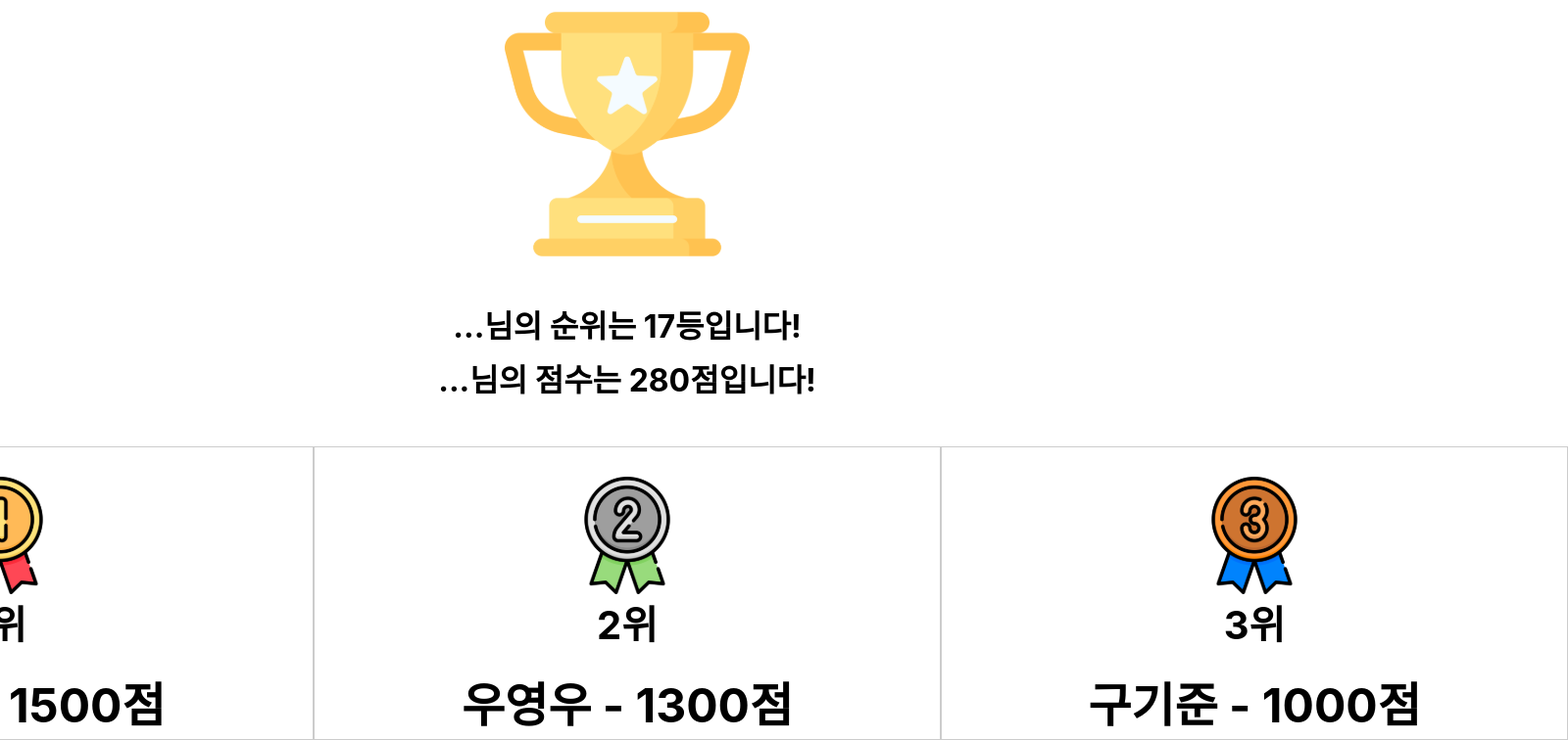
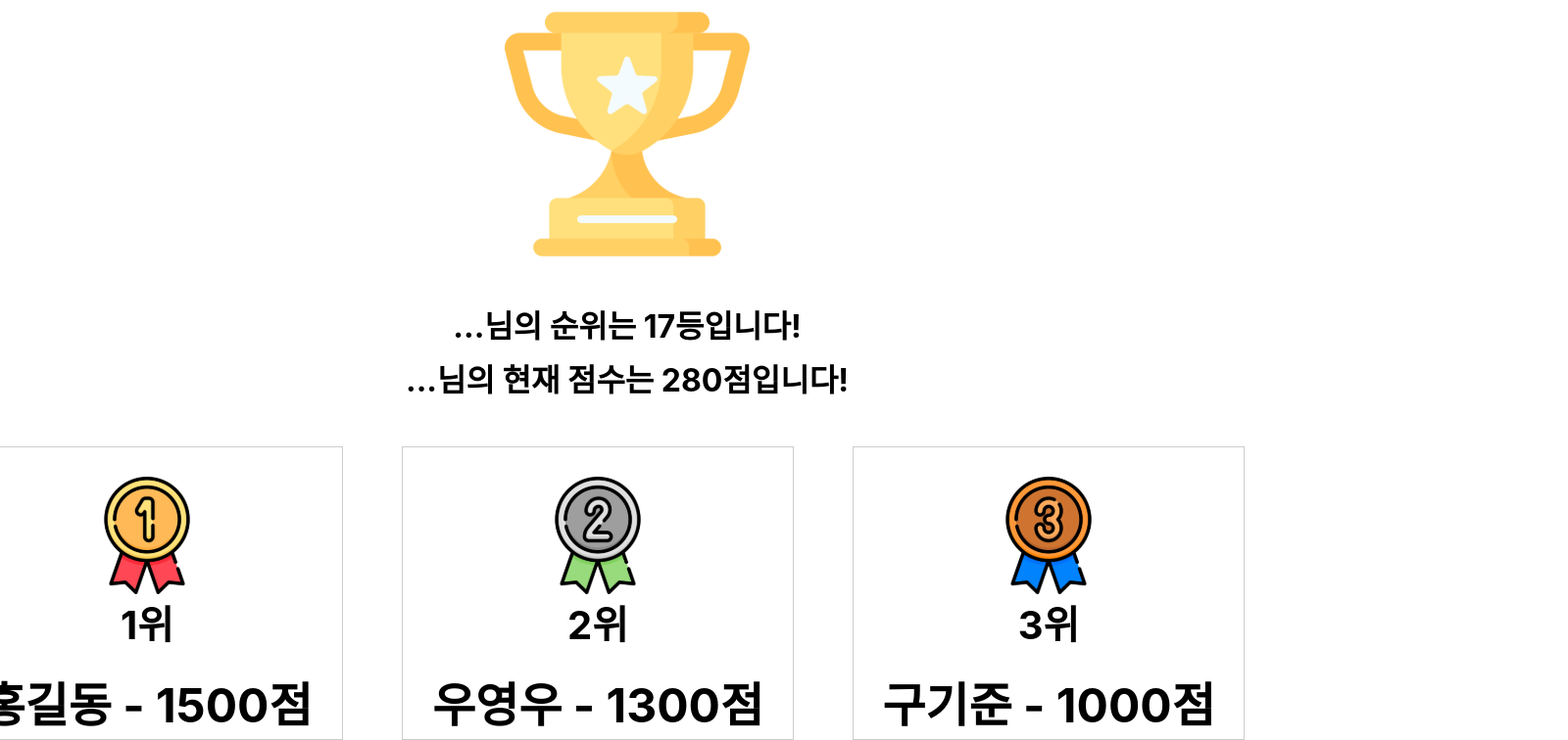
Before and after one commit to DSM-2023-hackathon-7team/7team-FrontEnd, a React (Create React App) app: page /rank in a window 1280 px wide. Shown: the part 168-924 px from the top of the page at 98% size, 1600 px wide, since content can reach past the window. Built offline with nearby package versions, Linux system fonts and the light colour scheme.

Commit message:
code 수정

```diff
--- a/src/pages/main.js
+++ b/src/pages/main.js
@@ -1,29 +1,37 @@
 import React from "react";
 import styled from "styled-components";
 import Header from "../components/common/Header";
+import { Link } from "react-router-dom";
 
 function Main() {
   return (
     <Body>
-            <Header/>
+      <Header />
       <Container>
-                <Text>안전 사고 정보,<br/><Green>여기서</Green> 확인하세요</Text>
-                <img src="/images/Person.svg"/>
+        <Text>
+          안전 사고 정보,
+          <br />
+          <Green>여기서</Green> 확인하세요
+        </Text>
+        <img src="/images/Person.svg" alt="introduce" />
       </Container>
       <Container2>
         <Text2>
           <Green>안전 뉴스 기사</Green>들도 확인해보세요
-                    <br/><a href=""><Btn>확인하기</Btn></a>
+          <br />
+          <Link to="">
+            <Btn>확인하기</Btn>
+          </Link>
         </Text2>
-                <img src="/images/magazine.svg"/>
+        <img src="/images/magazine.svg" alt="introduce" />
       </Container2>
     </Body>
-    )
+  );
 }
 
 export default Main;
 
-const Body = styled.div`
+const Body = styled.body`
   overflow-x: hidden;
 `;
 
@@ -34,8 +42,8 @@ font-family: Inter;
   font-style: normal;
   font-weight: 600;
   line-height: 70px;
-margin-top:300px;
-margin-left:310px;
+  margin-top: 300px;
+  margin-left: 310px;
 `;
 
 const Text2 = styled.div`
@@ -45,27 +53,27 @@ font-family: Inter;
   font-style: normal;
   font-weight: 600;
   line-height: 32px;
-margin-top:400px;
-margin-right:183px;
-text-align:center;
+  margin-top: 400px;
+  margin-right: 183px;
+  text-align: center;
 `;
 
 const Container = styled.div`
-height:1000px;
-display:flex;
-justify-content:space-between;
+  height: 1000px;
+  display: flex;
+  justify-content: space-between;
 `;
 
 const Container2 = styled.div`
-height:1000px;
-display:flex;
-flex-direction:row-reverse;
-justify-content:space-between;
-margin-bottom:60px;
+  height: 1000px;
+  display: flex;
+  flex-direction: row-reverse;
+  justify-content: space-between;
+  margin-bottom: 60px;
 `;
 
 const Green = styled.span`
-color:#5AFF9C;
+  color: #5aff9c;
 `;
 
 const Btn = styled.button`
@@ -76,7 +84,7 @@ align-items: center;
   cursor: pointer;
   border-radius: 10px;
   background: #5aff9c;
-color: #FFF;
+  color: #fff;
   font-size: 30px;
   font-family: Noto Sans;
   font-style: normal;
--- a/src/pages/quiz.js
+++ b/src/pages/quiz.js
@@ -1,6 +1,7 @@
 import React from "react";
 import { styled } from "styled-components";
 import Header from "../components/common/Header";
+import { Link } from "react-router-dom";
 
 const Quiz = () => {
   return (
@@ -11,7 +12,7 @@ const Quiz = () => {
       <QuizBtn>퀴즈 도전하기</QuizBtn>
       <LinkDiv>
         <LinkSpanGray>순위가 궁금하세요?</LinkSpanGray>
-        <LinkSpanBlack href="">&nbsp;순위 확인</LinkSpanBlack>
+        <LinkSpanBlack to="/rank">&nbsp;순위 확인</LinkSpanBlack>
       </LinkDiv>
     </Body>
   );
@@ -73,7 +74,7 @@ const LinkSpanGray = styled.span`
   line-height: 32px;
 `;
 
-const LinkSpanBlack = styled.a`
+const LinkSpanBlack = styled(Link)`
   color: #000000;
   font-size: 24px;
   font-family: Inter;
--- a/src/pages/rank.js
+++ b/src/pages/rank.js
@@ -2,26 +2,56 @@ import React from "react";
 import { styled } from "styled-components";
 import Header from "../components/common/Header";
 
+const Rank = () => {
+  return (
+    <Body>
+      <Header />
+      <Img src="/images/trophy.svg"></Img>
+      <Text1>...님의 순위는 17등입니다!</Text1>
+      <Text2>...님의 현재 점수는 280점입니다!</Text2>
+      <ContainerBox>
+        <Container>
+          <MedalImg src="/images/1medal.svg" />
+          <RankText>1위</RankText>
+          <ScoreText>홍길동 - 1500점</ScoreText>
+        </Container>
+        <Container>
+          <MedalImg src="/images/2medal.svg" />
+          <RankText>2위</RankText>
+          <ScoreText>우영우 - 1300점</ScoreText>
+        </Container>
+        <Container>
+          <MedalImg src="/images/3medal.svg" />
+          <RankText>3위</RankText>
+          <ScoreText>구기준 - 1000점</ScoreText>
+        </Container>
+      </ContainerBox>
+    </Body>
+  );
+};
+
+export default Rank;
+
 const Body = styled.div`
-display:flex;
-flex-direction:column;
-align-items:center;
+  display: flex;
+  flex-direction: column;
+  align-items: center;
 `;
 
 const Img = styled.img`
   width: 250;
   height: 250px;
-margin-top:100px;
+  margin-top: 100px;
 `;
 
 const MedalImg = styled.img`
-width:120px;
-height:120px;
-margin-top:30px;
-`
+  width: 120px;
+  height: 120px;
+  margin-top: 30px;
+`;
 
 const Text1 = styled.div`
-margin-top:46px;
+  margin-top: 46px;
   color: #000;
   font-size: 32px;
   font-family: Inter;
@@ -31,7 +61,7 @@ line-height: normal;
 `;
 
 const Text2 = styled.div`
-margin-top:9px;
+  margin-top: 9px;
   color: #000;
   font-size: 32px;
   font-family: Inter;
@@ -41,17 +71,18 @@ line-height: normal;
 `;
 
 const ContainerBox = styled.div`
-margin-top:47px;
-display:flex;
+  margin-top: 47px;
+  display: flex;
 `;
 
 const Container = styled.div`
-width: 640px;
+  width: 400px;
   height: 300px;
-border: 1px solid rgba(0, 0, 0, 0.20);
-display:flex;
-flex-direction:column;
-align-items:center;
+  border: 1px solid rgba(0, 0, 0, 0.2);
+  display: flex;
+  flex-direction: column;
+  align-items: center;
+  margin-right: 60px;
 `;
 
 const RankText = styled.div`
@@ -70,35 +101,5 @@ font-family: Inter;
   font-style: normal;
   font-weight: 700;
   line-height: normal;
-margin-top:17px;
+  margin-top: 17px;
 `;
-
-function Rank() {
-    return (
-        <Body>
-            <Header/>
-            <Img src="/images/trophy.svg"></Img>
-            <Text1>...님의 순위는 17등입니다!</Text1>
-            <Text2>...님의 점수는 280점입니다!</Text2>
-            <ContainerBox>
-            <Container>
-                <MedalImg src="/images/1medal.svg"/>
-                <RankText>1위</RankText>
-                <ScoreText>홍길동 - 1500점</ScoreText>
-            </Container>
-            <Container>
-                <MedalImg src="/images/2medal.svg"/>
-                <RankText>2위</RankText>
-                <ScoreText>우영우 - 1300점</ScoreText>
-            </Container>
-            <Container>
-                <MedalImg src="/images/3medal.svg"/>
-                <RankText>3위</RankText>
-                <ScoreText>구기준 - 1000점</ScoreText>
-            </Container>
-            </ContainerBox>
-        </Body>
-    )
-}
-
-export default Rank;
```
Lines whose indentation alone changed are shown as unchanged.
